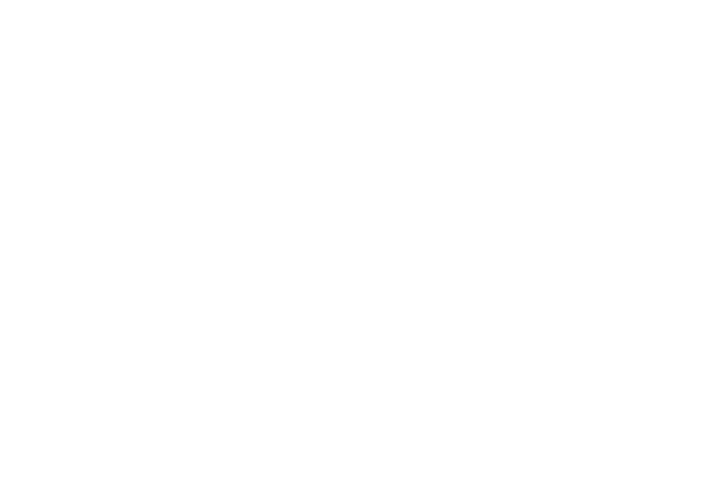
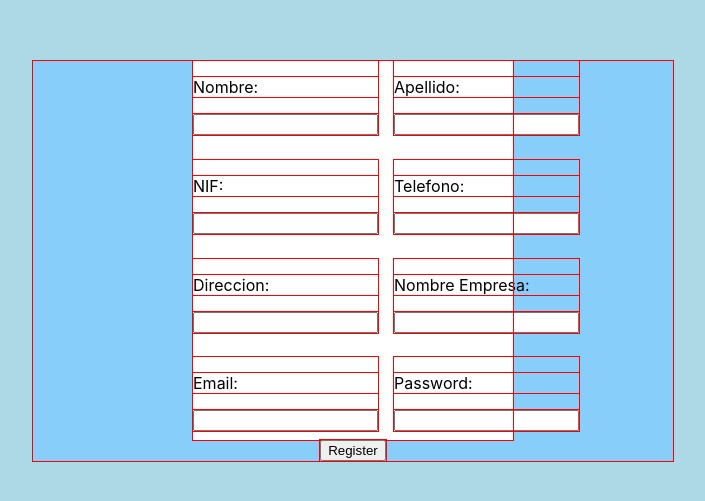
Before and after one commit to Germanilu/Constru-IT, a React (Create React App) app: page /register in a window 1280 px wide. Before the commit this address had no page. Shown: the part 139-640 px from the top of the page, without its empty margins (287-992 px from the left). Built offline with nearby package versions, Linux system fonts and the light colour scheme; the HTML template or start-up script is replaced by a standard one.

Commit message:
Feat: Create html basic structure for register

```diff
--- /dev/null
+++ b/global.scss
@@ -0,0 +1,6 @@
+//Global reuisable Styles
+@mixin flex {
+    display: flex;
+    align-items: center;
+    justify-content: center;
+}
--- a/src/App.js
+++ b/src/App.js
@@ -1,11 +1,13 @@
 import { BrowserRouter, Routes, Route } from "react-router-dom";
 import Home from "./Containers/Home/Home.jsx"
+import Register from "./Containers/Register/Register.jsx";
 
 function App() {
   return (
     <BrowserRouter>
       <Routes>
         <Route path='/' element= {<Home/>} />
+        <Route path='/register' element= {<Register/>} />
       </Routes>
     </BrowserRouter>
   );
--- /dev/null
+++ b/src/Containers/Register/Register.jsx
@@ -0,0 +1,49 @@
+import React from 'react';
+import './Register.scss'
+const Register = () => {
+
+    return(
+        <div className='registerDesign'>
+            <div className="registerBlock">
+                <div className="registerInput">
+                    <div className="inputBlock">
+                        <p>Nombre:</p>
+                        <input type="text" name='name' title='name' />
+                    </div>
+                    <div className="inputBlock">
+                        <p>Apellido:</p>
+                        <input type="text" name='name' title='name' />
+                    </div>
+                    <div className="inputBlock">
+                        <p>NIF:</p>
+                        <input type="text" name='name' title='name' />
+                    </div>
+                    <div className="inputBlock">
+                        <p>Telefono:</p>
+                        <input type="text" name='name' title='name' />
+                    </div>
+                    <div className="inputBlock">
+                        <p>Direccion:</p>
+                        <input type="text" name='name' title='name' />
+                    </div>
+                    <div className="inputBlock">
+                        <p>Nombre Empresa:</p>
+                        <input type="text" name='name' title='name' />
+                    </div>
+                    <div className="inputBlock">
+                        <p>Email:</p>
+                        <input type="text" name='name' title='name' />
+                    </div>
+                    <div className="inputBlock">
+                        <p>Password:</p>
+                        <input type="text" name='name' title='name' />
+                    </div>
+
+                </div>
+                    <button>Register</button>
+            </div>
+        </div>
+    );
+}
+
+export default Register;
--- /dev/null
+++ b/src/Containers/Register/Register.scss
@@ -0,0 +1,32 @@
+@import '../../../global.scss';
+
+
+.registerDesign{
+    width: 100%;
+    height: 100vh;
+    background-color: lightblue;
+    @include flex()
+}
+
+.registerBlock{
+    width: 50%;
+    height: 50%;
+    background-color: lightskyblue;
+    @include flex();
+    flex-direction: column;
+}
+
+.registerInput{
+    width: 50%;
+    height: 100%;
+    background-color: white;
+    display: grid;
+    grid-template-columns: repeat(2,auto);
+    grid-template-rows: repeat(auto,auto);
+    gap: 1em;
+}
+
+.inputBlock{
+    width: 100%;
+    height: max-content;
+}
--- a/src/index.scss
+++ b/src/index.scss
@@ -1,3 +1,8 @@
+*{
+  outline: 1px solid red;
+}
+
+
 body {
   margin: 0;
   font-family: -apple-system, BlinkMacSystemFont, 'Segoe UI', 'Roboto', 'Oxygen',
```
